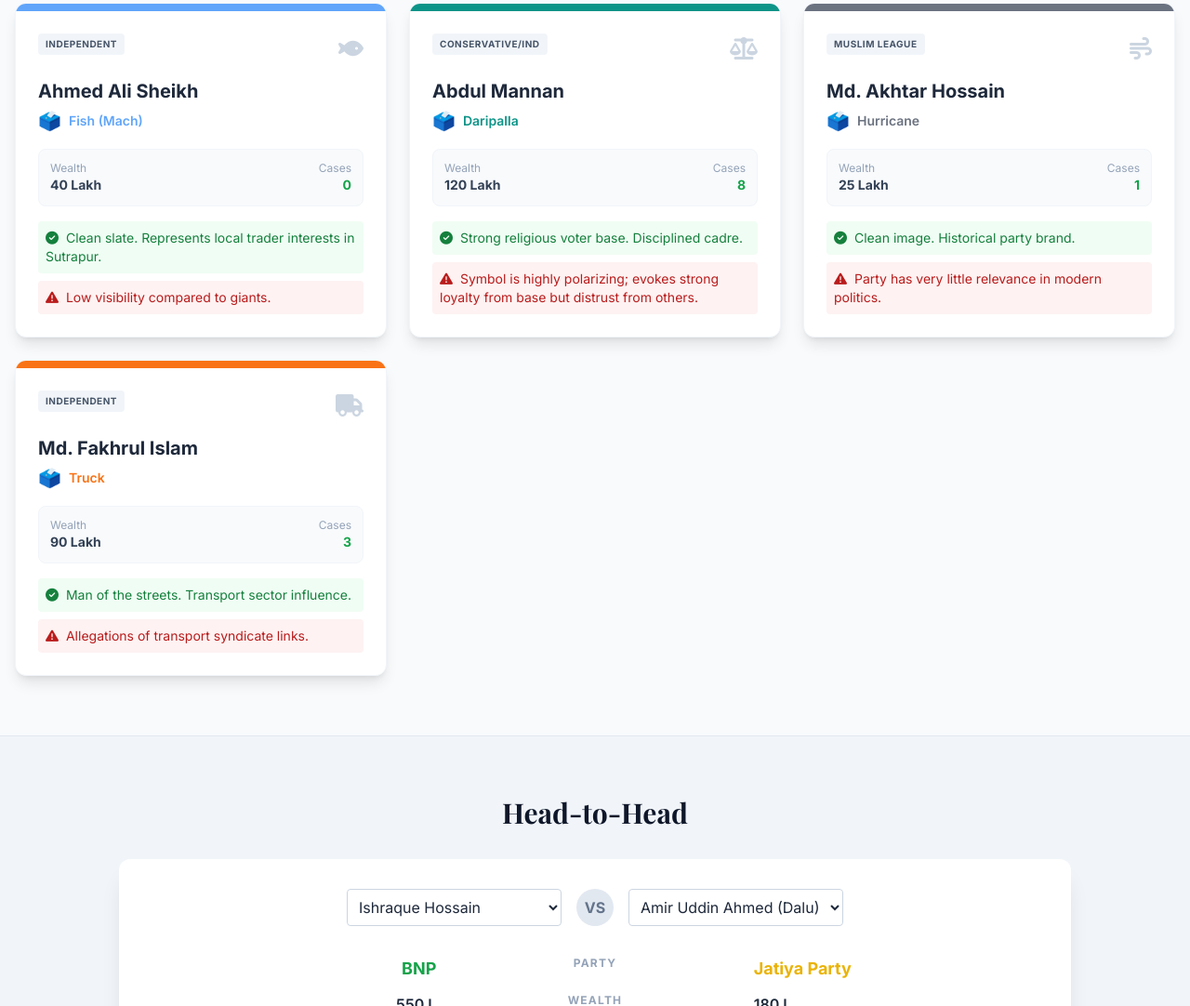
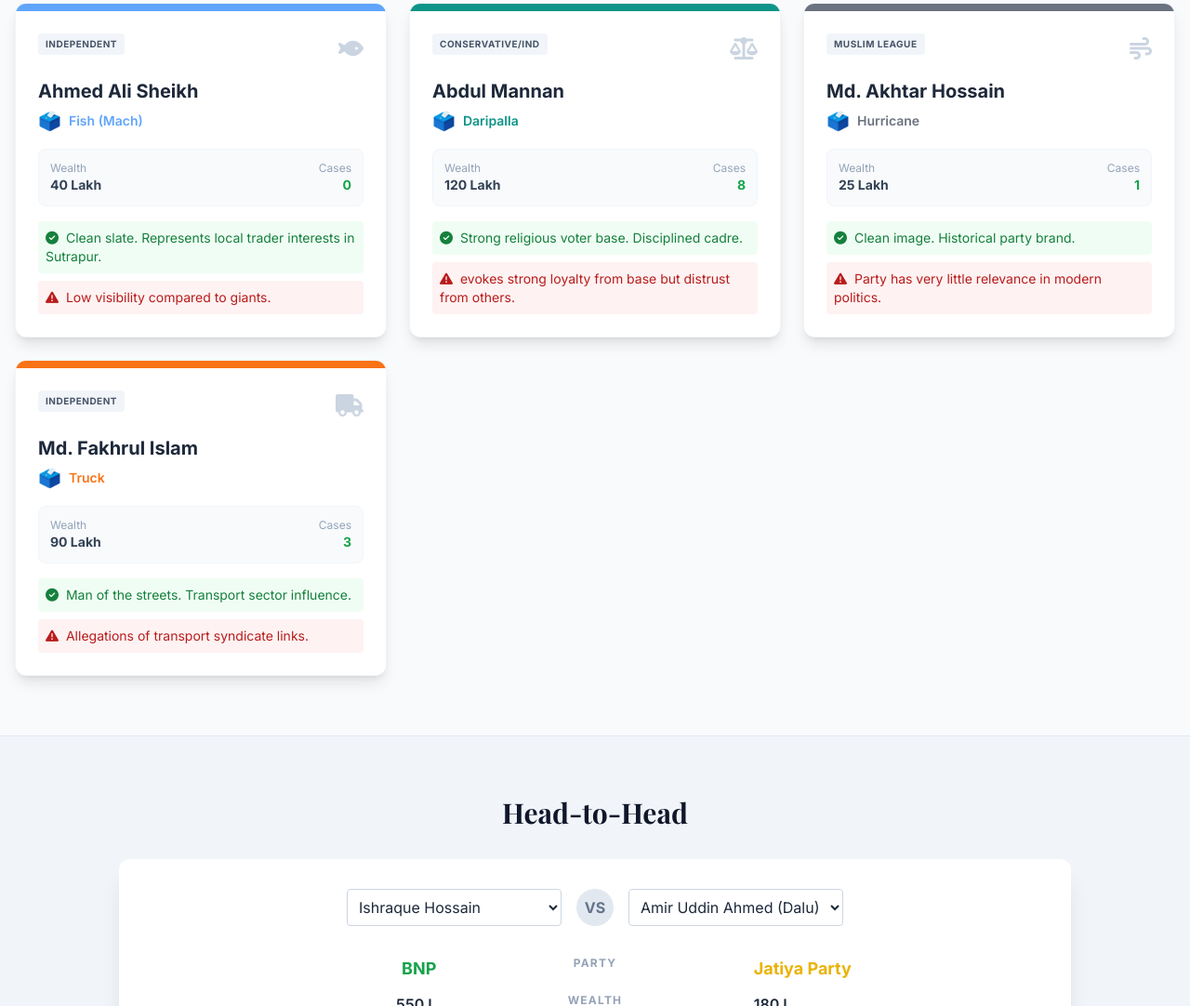
Before and after one commit to LittleFrogy/dhaka6-election-intelligence, a plain HTML site: page index.html in a window 1280 px wide. Shown: the part 1239-2321 px from the top of the page at 93% size. Drawn offline with nearby package versions, Linux system fonts and the light colour scheme.

Commit message:
Update index.html

```diff
--- a/index.html
+++ b/index.html
@@ -403,7 +403,7 @@
                 education: "Post-Graduate",
                 color: "teal-600",
                 good: "Strong religious voter base. Disciplined cadre.",
-                bad: "Symbol is highly polarizing; evokes strong loyalty from base but distrust from others."
+                bad: "evokes strong loyalty from base but distrust from others."
             },
             {
                 id: 6,
```
